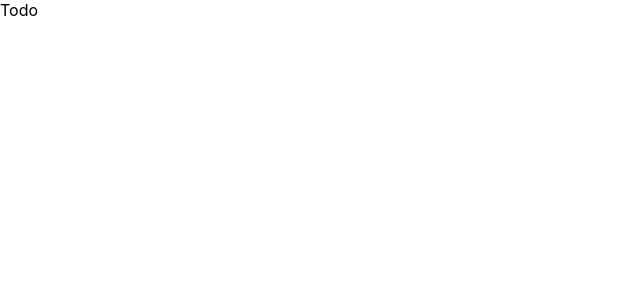
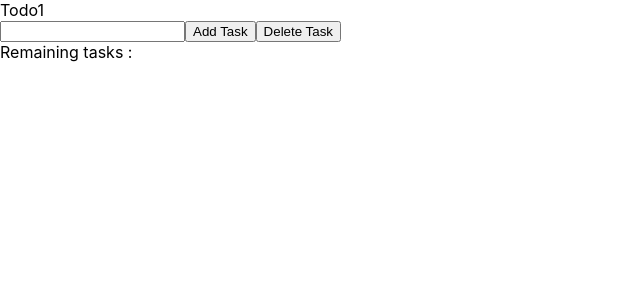
Before and after one commit to daichitt/New_react, a React (Create React App) app: page / in a window 1280 px wide. Shown: the top 300 px of the page, without its empty margins (0-640 px from the left). Built offline with nearby package versions, Linux system fonts and the light colour scheme.

Commit message:
build compoment

```diff
--- a/src/App.js
+++ b/src/App.js
@@ -1,9 +1,20 @@
-import Todo from './Todo';
+import { useState } from "react";
+import TodoList from './TodoList';
 
 function App() {
+  const [todos, setTodo] = useState([
+    {id : 1, name: "Todo1", completed: false},
+  ])
+
   return (
     <div>
-      <Todo />
+      <>
+      <TodoList todos={todos}/>
+      <input type="text" ></input>
+      <button>Add Task</button>
+      <button>Delete Task</button>
+      <div>Remaining tasks : </div>
+      </>
     </div>
   );
 }
--- a/src/Todo.js
+++ b/src/Todo.js
@@ -1,10 +1,9 @@
 import React from 'react'
 
-const Todo = () => {
+export const Todo = ({ todo }) => {
   return (
-    <div>Todo</div>
+    <div>{todo.name}</div>
   )
 }
 
-// allowed to use outside
 export default Todo
--- /dev/null
+++ b/src/TodoList.js
@@ -0,0 +1,8 @@
+import React from 'react'
+import Todo from "./Todo";
+
+const TodoList = ({ todos }) => {
+  return todos.map((todo) => <Todo todo={todo} key={todo} />);
+};
+
+export default TodoList;
--- a/src/index.js
+++ b/src/index.js
@@ -1,7 +1,7 @@
 import React from 'react';
 import ReactDOM from 'react-dom/client';
 import './index.css';
-import Todo from './Todo';
+import App from './App';
 
 // https://reactjs.org/docs/strict-mode.html
 // <React.StrictMode> is a tool for highlighting problems
@@ -9,6 +9,6 @@ import Todo from './Todo';
 const root = ReactDOM.createRoot(document.getElementById('root'));
 root.render(
   <React.StrictMode>
-    <Todo />
+    <App />
   </React.StrictMode>
 );
```
